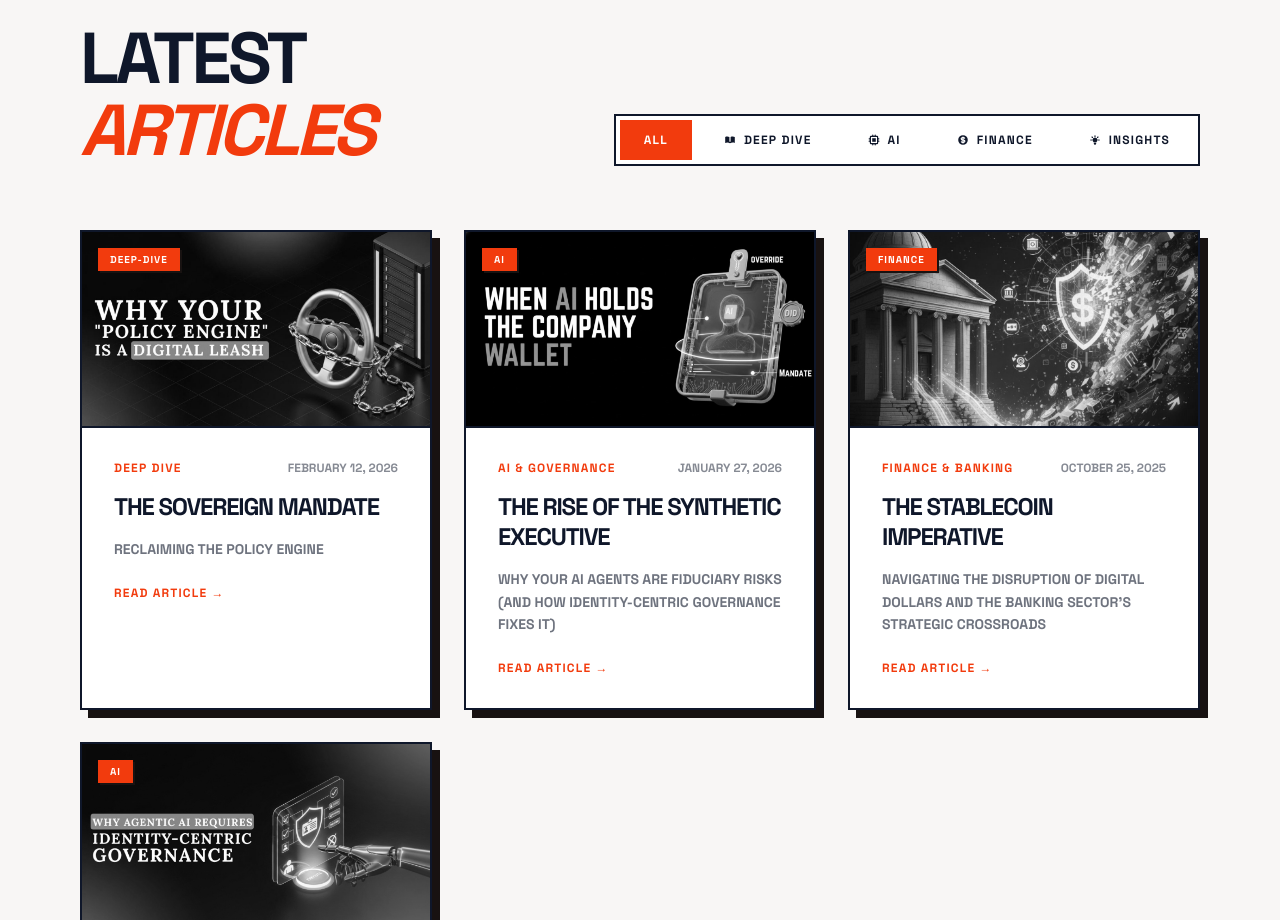
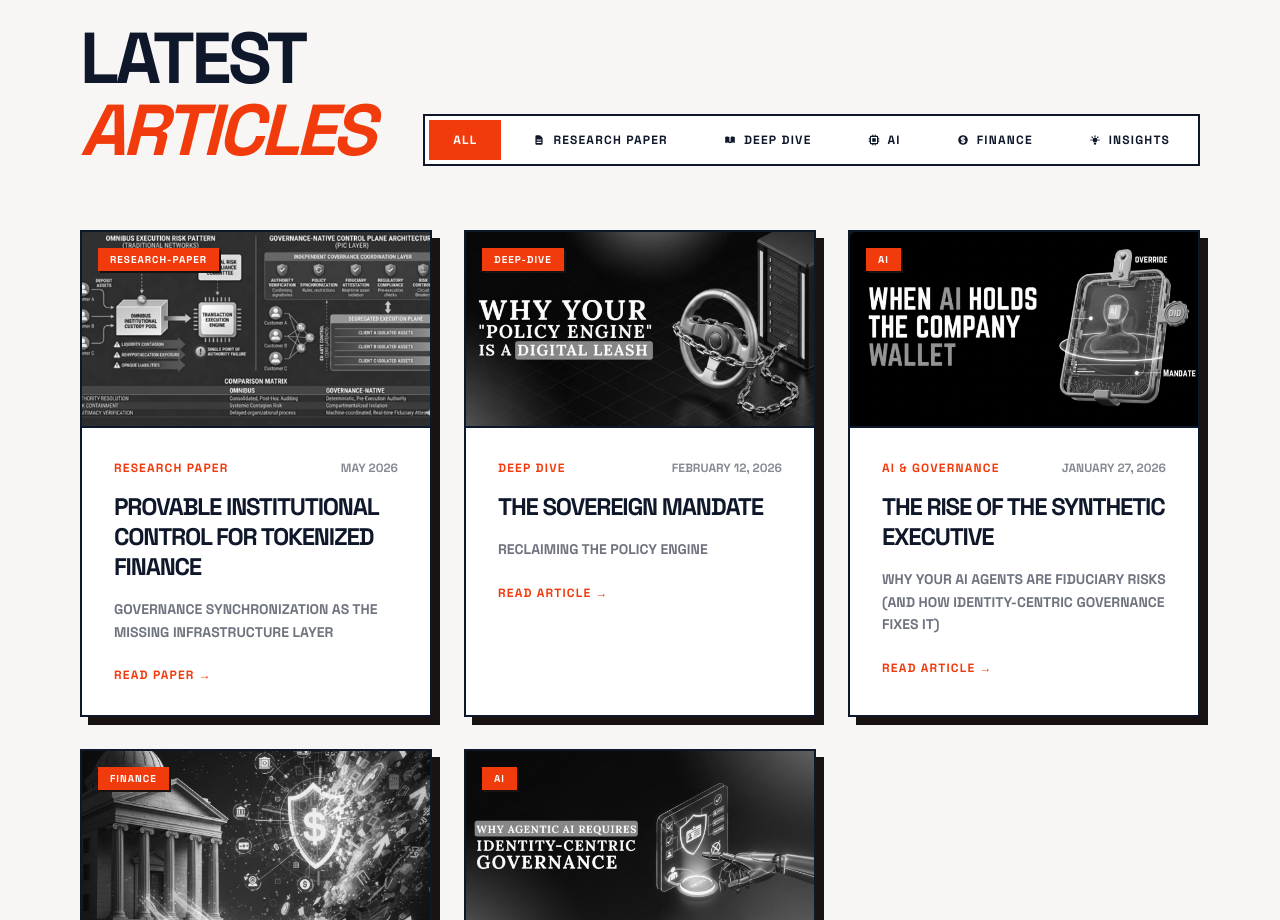
Before and after one commit to wabmetacontact-svg/Jay-smith, a React (Create React App) app: page / in a window 1280 px wide. Shown: the part 6380-7300 px from the top of the page. Built offline with nearby package versions, Linux system fonts and the light colour scheme.

Commit message:
feat: implement MediaSpeaking component with category filtering and blog post modals

```diff
--- a/src/components/sections/MediaSpeaking.jsx
+++ b/src/components/sections/MediaSpeaking.jsx
@@ -1,11 +1,12 @@
 import React, { useState, useEffect } from 'react';
 import { motion, AnimatePresence } from 'framer-motion';
-import { HiBookOpen, HiLightBulb, HiChip, HiCurrencyDollar, HiX } from 'react-icons/hi';
+import { HiBookOpen, HiLightBulb, HiChip, HiCurrencyDollar, HiX, HiDocumentText } from 'react-icons/hi';
 
 import blogPolicyEngine from '../../assets/images/blog-policy-engine.jpg';
 import blogSynthetic from '../../assets/images/blog-synthetic-executive.jpg';
 import blogStablecoin from '../../assets/images/blog-stablecoin.jpg';
 import blogAgenticAI from '../../assets/images/blog-agentic-ai.jpg';
+import blogResearchPaper from '../../assets/images/blog-research-paper.png';
 
 const MediaSpeaking = () => {
     const [activeCategory, setActiveCategory] = useState('all');
@@ -25,6 +26,7 @@ const MediaSpeaking = () => {
 
     const categories = [
         { id: 'all', label: 'All', icon: null },
+        { id: 'research-paper', label: 'Research Paper', icon: <HiDocumentText /> },
         { id: 'deep-dive', label: 'Deep Dive', icon: <HiBookOpen /> },
         { id: 'ai', label: 'AI', icon: <HiChip /> },
         { id: 'finance', label: 'Finance', icon: <HiCurrencyDollar /> },
@@ -32,6 +34,15 @@ const MediaSpeaking = () => {
     ];
 
     const blogPosts = [
+        {
+            category: 'research-paper',
+            title: 'Provable Institutional Control for Tokenized Finance',
+            subtitle: 'Research Paper',
+            desc: 'Governance Synchronization as the Missing Infrastructure Layer',
+            date: 'May 2026',
+            img: blogResearchPaper,
+            externalUrl: 'https://papers.ssrn.com/sol3/papers.cfm?abstract_id=6864258',
+        },
         {
             category: 'deep-dive',
             title: 'The Sovereign Mandate',
@@ -572,7 +583,13 @@ For more insights on the intersection of AI, Identity, and Distributed Systems,
                             animate={{ opacity: 1, scale: 1 }}
                             exit={{ opacity: 0, scale: 0.9 }}
                             transition={{ duration: 0.4 }}
-                            onClick={() => setSelectedBlog(item)}
+                            onClick={() => {
+                                if (item.externalUrl) {
+                                    window.open(item.externalUrl, '_blank', 'noopener,noreferrer');
+                                } else {
+                                    setSelectedBlog(item);
+                                }
+                            }}
                             className="group relative flex flex-col border-2 border-slate-900 dark:border-slate-100 bg-white dark:bg-slate-900 shadow-[8px_8px_0px_#181211] dark:shadow-[8px_8px_0px_#f8f6f5] hover:shadow-[8px_8px_0px_#f23b0d] transition-all cursor-pointer"
                         >
                             <div className="aspect-video overflow-hidden border-b-2 border-slate-900 dark:border-slate-100 relative">
@@ -598,7 +615,7 @@ For more insights on the intersection of AI, Identity, and Distributed Systems,
                                     {item.desc}
                                 </p>
                                 <span className="text-xs font-black uppercase tracking-widest text-primary mt-2 group-hover:translate-x-2 transition-transform">
-                                    Read Article →
+                                    {item.externalUrl ? 'Read Paper →' : 'Read Article →'}
                                 </span>
                             </div>
                         </motion.div>
```
Also changed, not shown: src/assets/images/blog-research-paper.png (added), 11 other files (tests, documents, lock files or other folders).
